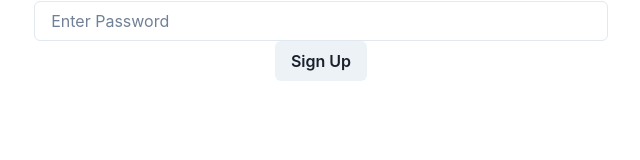
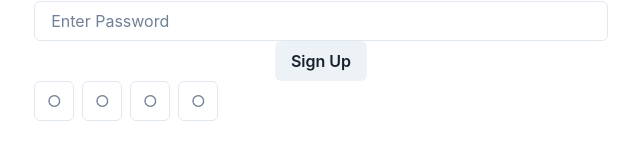
Before and after one commit to ankitsng0007/AnkitRepo, a React (Create React App) app in the folder RCT-101/Day-18/Asgn-1/chakra-ui/: page / in a window 1280 px wide. Shown: the part 170-330 px from the top of the page, without its empty margins (319-959 px from the left). Built offline with nearby package versions, Linux system fonts and the light colour scheme.

Commit message:
file added

```diff
--- a/RCT-101/Day-18/Asgn-1/chakra-ui/src/Component/Form.jsx
+++ b/RCT-101/Day-18/Asgn-1/chakra-ui/src/Component/Form.jsx
@@ -1,4 +1,4 @@
-import {Input,Button, Heading, Container, Stack, FormControl, FormLabel} from "@chakra-ui/react";
+import {Input,Button, Heading, Container, Stack, FormControl, FormLabel, Box, HStack, PinInput, PinInputField} from "@chakra-ui/react";
 import { useState } from "react";
 
 export const Form=()=>{
@@ -20,6 +20,16 @@ export const Form=()=>{
                 },1000)
             }}>Sign Up</Button>
         </FormControl>
+        <Box>
+            <HStack>
+                <PinInput>
+                    <PinInputField/>
+                    <PinInputField/>
+                    <PinInputField/>
+                    <PinInputField/>
+                </PinInput>
+            </HStack>
+        </Box>
         </Container>
     )
 }
```
